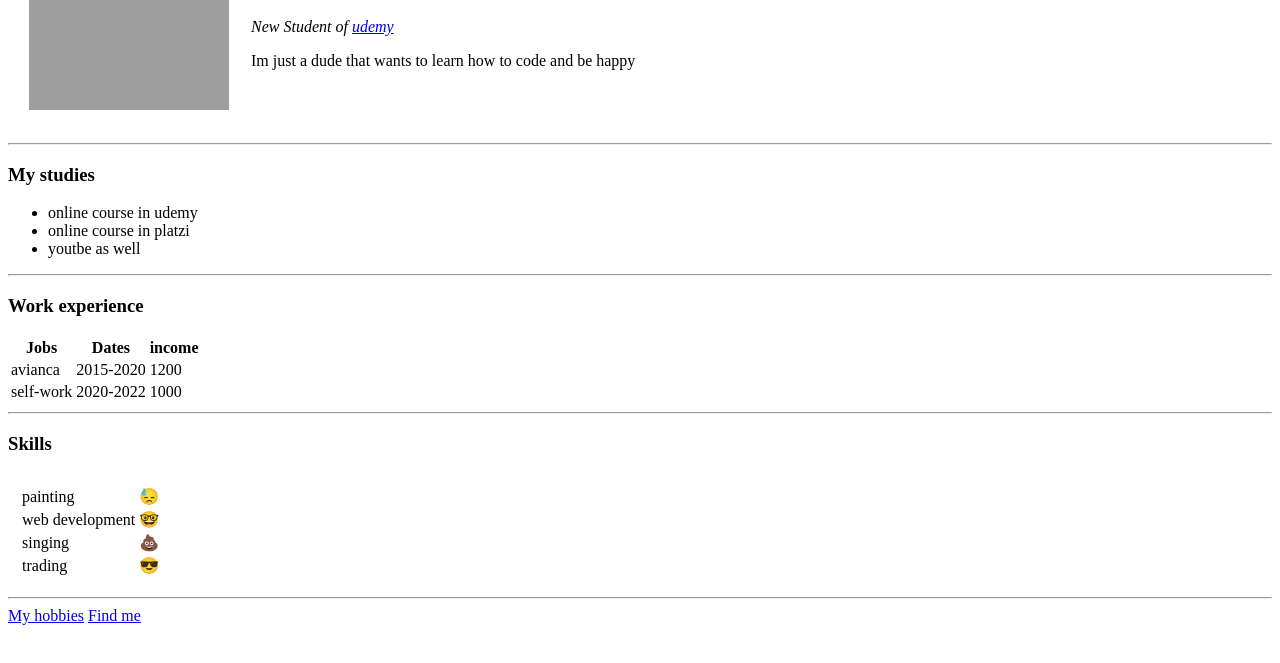
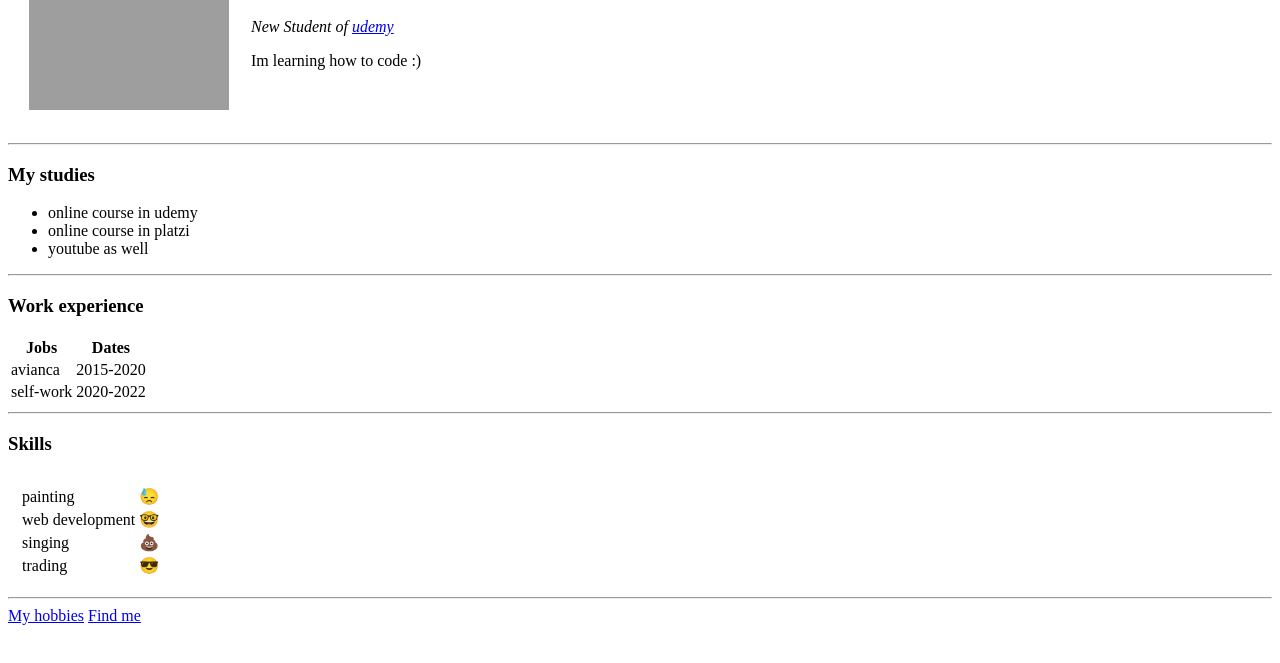
Before and after one commit to Parcek/Practicahtml, a plain HTML site: page index.html in a window 1280 px wide. Shown: the part 119-782 px from the top of the page. Drawn offline with Linux system fonts and the light colour scheme; grey boxes are pictures that could not be loaded.

Commit message:
Update index.html

```diff
--- a/index.html
+++ b/index.html
@@ -12,7 +12,7 @@
       <td><img src="Migue-practica-web.png"width="200"height="200" alt="html learning"></td>
       <td>  <h1>Miguel Cabarcas</h1>
         <p><em>New Student of <a href="https://www.udemy.com/">udemy</a></em></p>
-        <p>Im just a dude that wants to learn how to code and be happy</p></td>
+        <p>Im learning how to code :)</p></td>
     </tr>
   </table>
   <hr>
@@ -20,7 +20,7 @@
   <ul>
     <li>online course in udemy</li>
     <li>online course in platzi</li>
-    <li>youtbe as well</li>
+    <li>youtube as well</li>
   </ul>
   <hr>
   <h3>Work experience</h3>
@@ -29,19 +29,19 @@
       <tr>
         <th>Jobs</th>
         <th>Dates</th>
-        <th>income</th>
+
       </tr>
     </thead>
     <tbody>
       <tr>
         <td>avianca</td>
         <td>2015-2020</td>
-        <td>1200</td>
+
       </tr>
       <tr>
         <td>self-work</td>
         <td>2020-2022</td>
-        <td>1000</td>
+
       </tr>
     </tbody>
 
```
